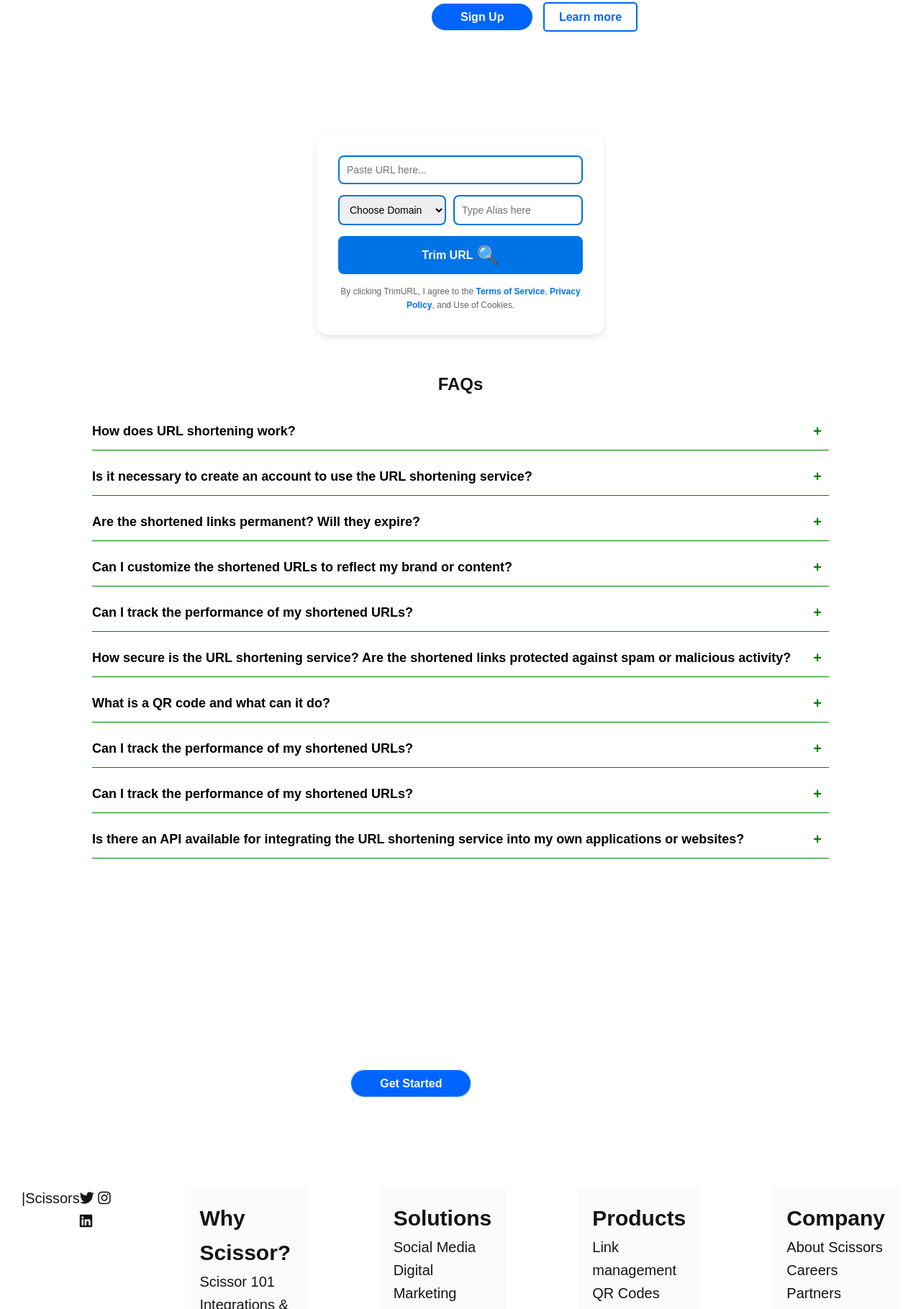
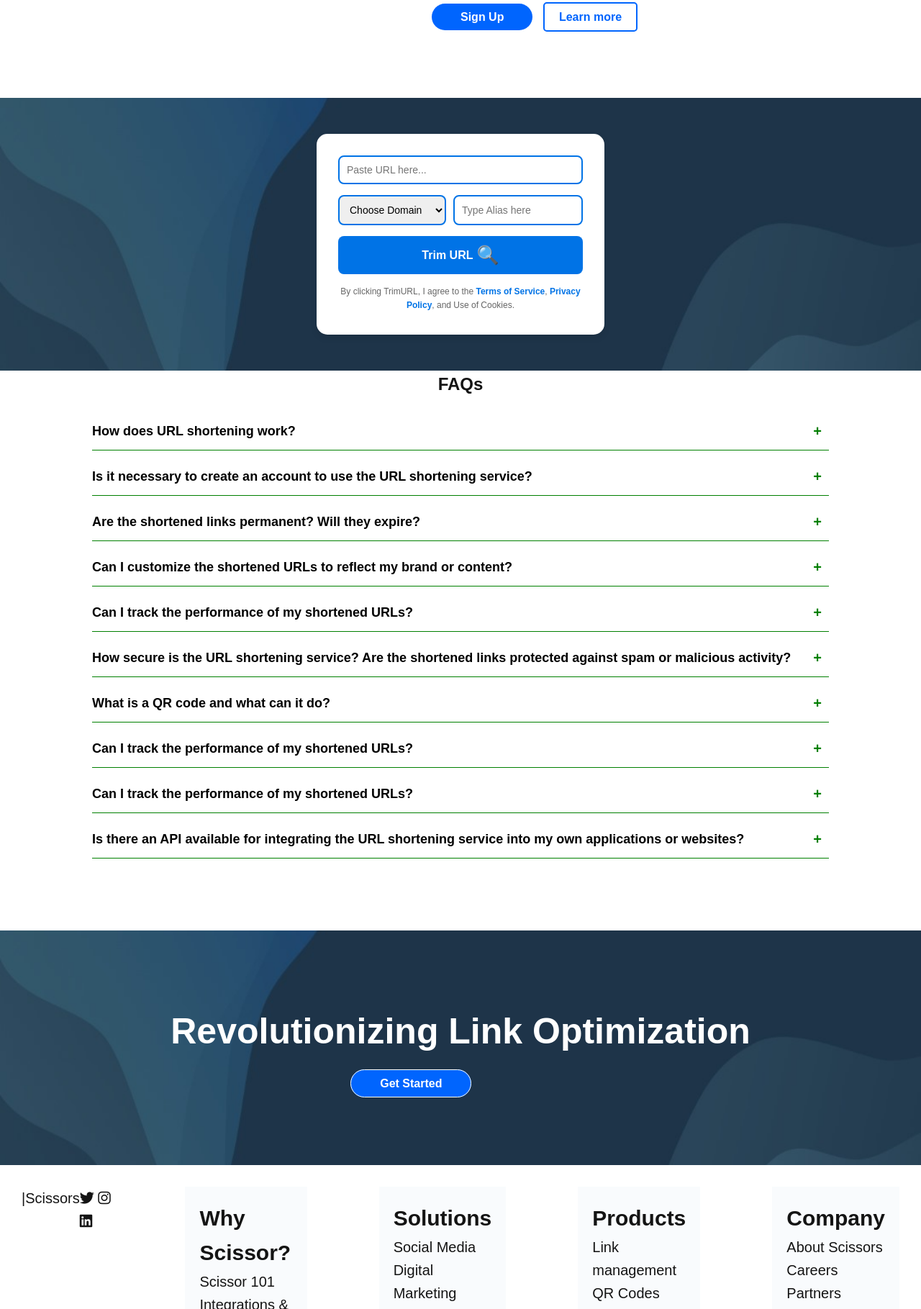
Before and after one commit to SabeeJeedorh/Assignment-2, a plain HTML site: page Assignment 6/ass6.html in a window 1280 px wide. Shown: the part 2253-4072 px from the top of the page at 72% size. Drawn offline with Linux system fonts and the light colour scheme; the site is published under a folder, as on GitHub Pages, so addresses that start at the root find nothing.

Commit message:
Update index.css

```diff
--- a/Assignment 6/index.css
+++ b/Assignment 6/index.css
@@ -320,7 +320,7 @@ span {
 /* Section background */
 
 .url-shortener-section {
-  background-image: url("/images/IMG-20241125-WA0002.jpg");
+    background-image: url("../images/IMG-20241125-WA0002.jpg");
   background-size: cover;
   background-position: center;
   margin-top: 100px;
@@ -460,7 +460,7 @@ form {
 }
 
 .revo {
-  background-image: url("/images/IMG-20241125-WA0002.jpg");
+  background-image: url("../images/IMG-20241125-WA0002.jpg");
   background-size: cover;
   background-position: center;
   margin-top: 100px;
```
